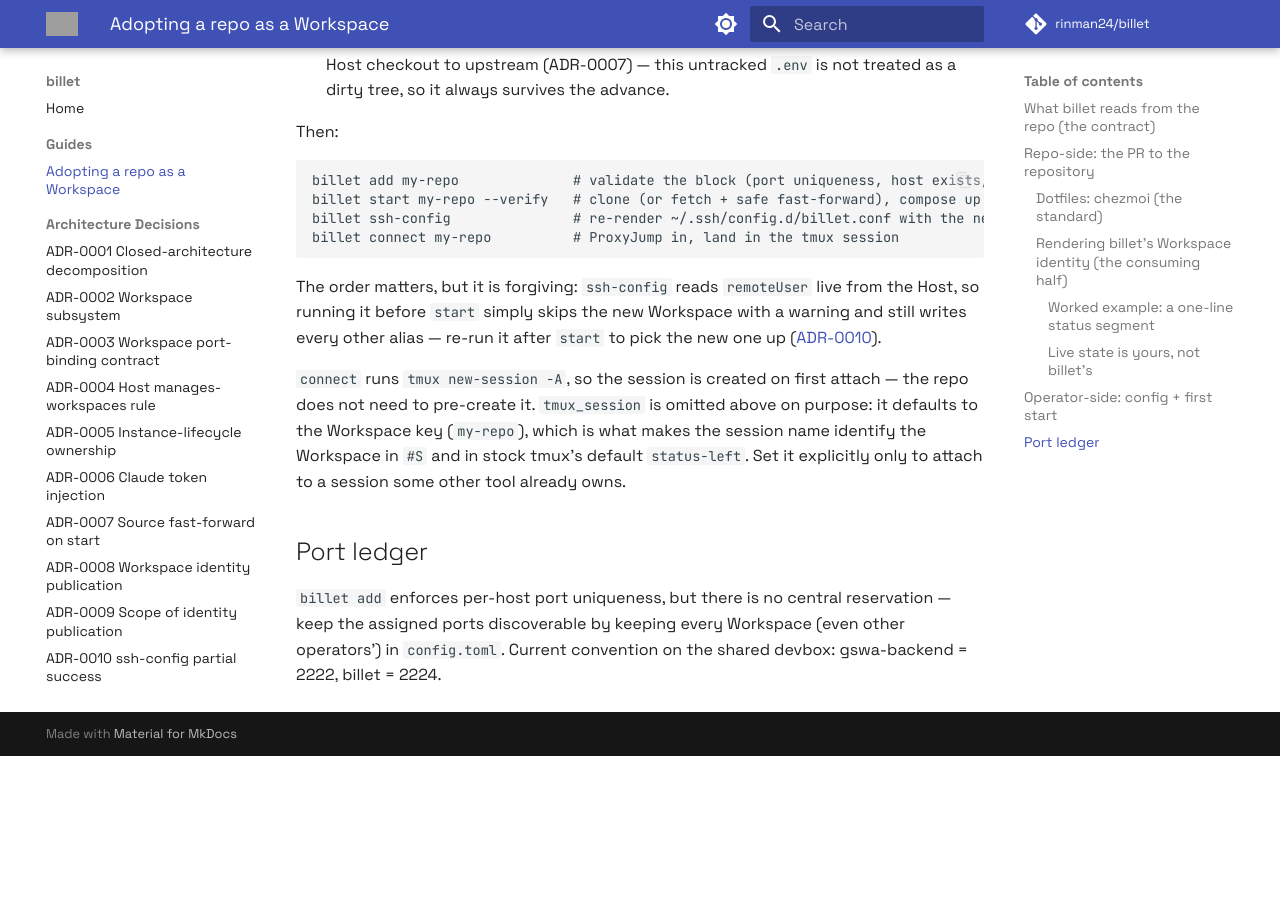
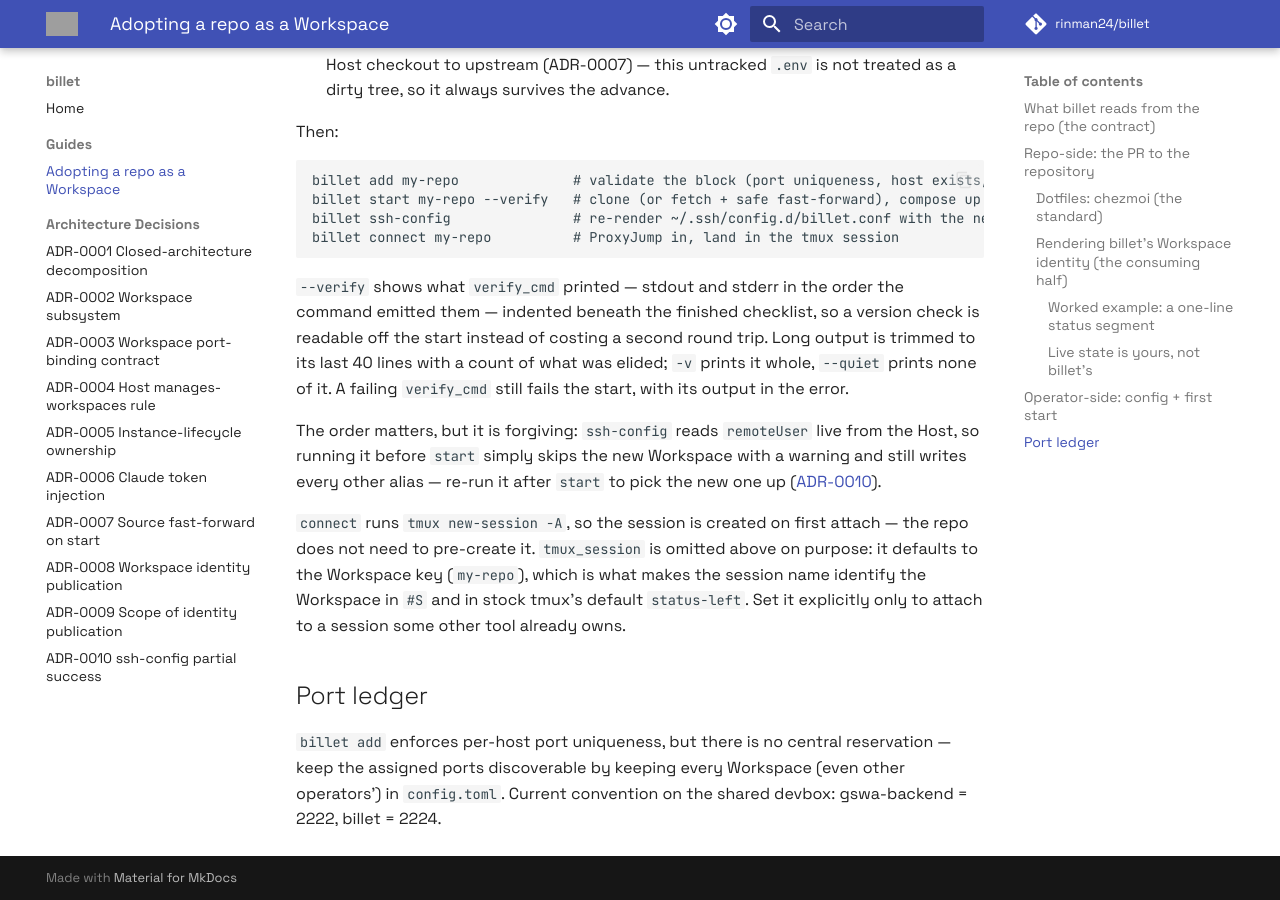
Before and after one commit to rinman24/billet, an MkDocs documentation site: the page built from docs/adopting-a-repo.md, in a window 1280 px wide and 900 px high, scrolled down 5685 px. Built offline with MkDocs 1.6.1 and Material for MkDocs 9.7.7, drawn with Linux system fonts in a browser that asks for light colours; comment, search, counter and statistics services are not loaded; before the commit the page ends 6441 px from its top, so only the background shows below that; grey boxes are pictures that could not be loaded.

Commit message:
docs: note what start --verify now prints
Fixes #59

````diff
--- a/config.example.toml
+++ b/config.example.toml
@@ -137,7 +137,8 @@ agent_teams_flag   = "CLAUDE_CODE_EXPERIMENTAL_AGENT_TEAMS"
 # .env). Defaults to a no-op (":"). The in-container bootstrap is the devcontainer's own
 # `postCreateCommand` (gswa's is `bash .devcontainer/postcreate.sh`, declared there).
 host_bootstrap_cmd = ":"
-# What `billet start --verify` runs inside the container after a cold bootstrap.
+# What `billet start --verify` runs inside the container after a cold bootstrap. Its
+# output is shown under the checklist (last 40 lines; `-v` shows all).
 verify_cmd         = "make test"
 # Optional. The tmux session `billet connect` attaches (`tmux new-session -A -s …`).
 # DEFAULTS TO THE TABLE KEY — here "gswa-backend" — which is why it is left out: the session
--- a/docs/adopting-a-repo.md
+++ b/docs/adopting-a-repo.md
@@ -239,6 +239,12 @@ billet ssh-config               # re-render ~/.ssh/config.d/billet.conf with the
 billet connect my-repo          # ProxyJump in, land in the tmux session
 ```
 
+`--verify` shows what `verify_cmd` printed — stdout and stderr in the order the command
+emitted them — indented beneath the finished checklist, so a version check is readable off
+the start instead of costing a second round trip. Long output is trimmed to its last 40
+lines with a count of what was elided; `-v` prints it whole, `--quiet` prints none of it. A
+failing `verify_cmd` still fails the start, with its output in the error.
+
 The order matters, but it is forgiving: `ssh-config` reads `remoteUser` live from the Host, so
 running it before `start` simply skips the new Workspace with a warning and still writes every
 other alias — re-run it after `start` to pick the new one up
````
